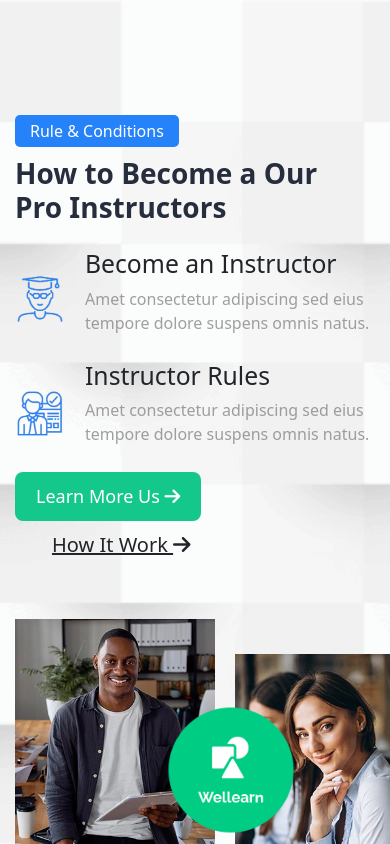
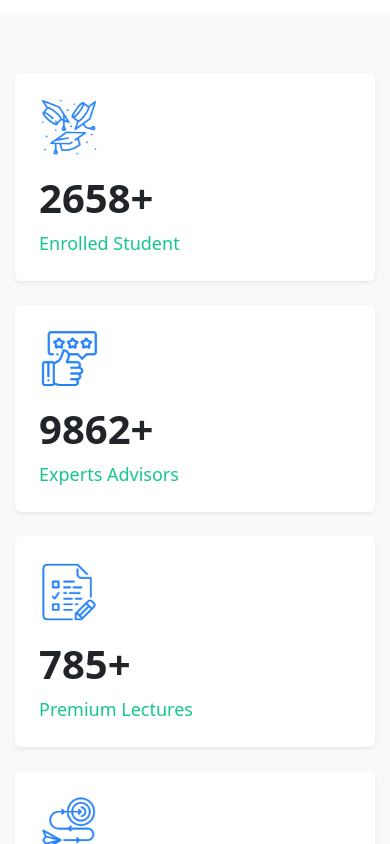
Before and after one commit to HmSani6699/job-task, a React (Vite) app: page / in a window 390 px wide. Shown: the top 844 px of the page. Built offline with nearby package versions, Linux system fonts and the light colour scheme.

Commit message:
complete count down page

```diff
--- a/src/App.jsx
+++ b/src/App.jsx
@@ -16,8 +16,8 @@ function App() {
       {/* <Navber />
       <Bnner />
       <Hero />
-      <About />
-      <CountDown />*/}
+      <About />*/}
+      <CountDown />
       <RoleConditions />
       <CardPage />
       <Notifiction />
--- a/src/index.css
+++ b/src/index.css
@@ -309,6 +309,13 @@
   color: #14c88c;
   font-size: 18px;
   font-weight: 500;
+}
+
+@media (max-width: 768px) {
+  .countDown-container {
+    margin: 15px;
+    padding-bottom: 50px;
+  }
 }
 
 /* ==============> Role conditions  <================= */
```
